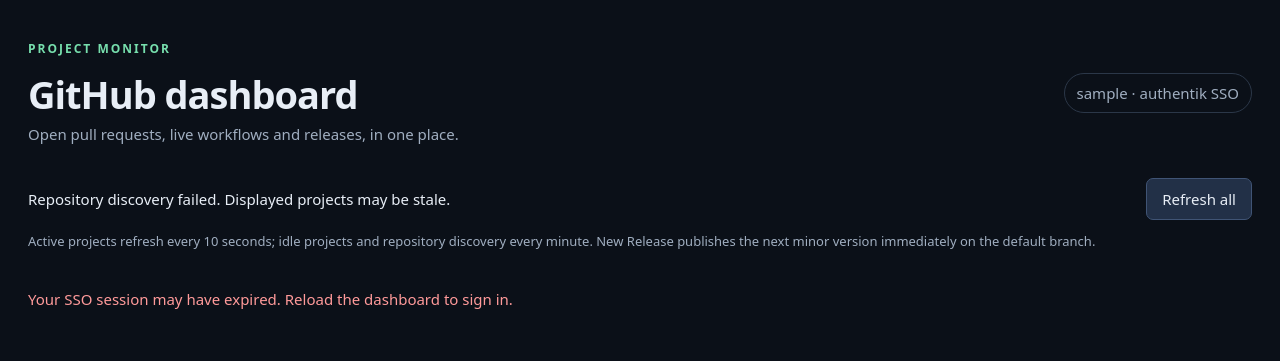
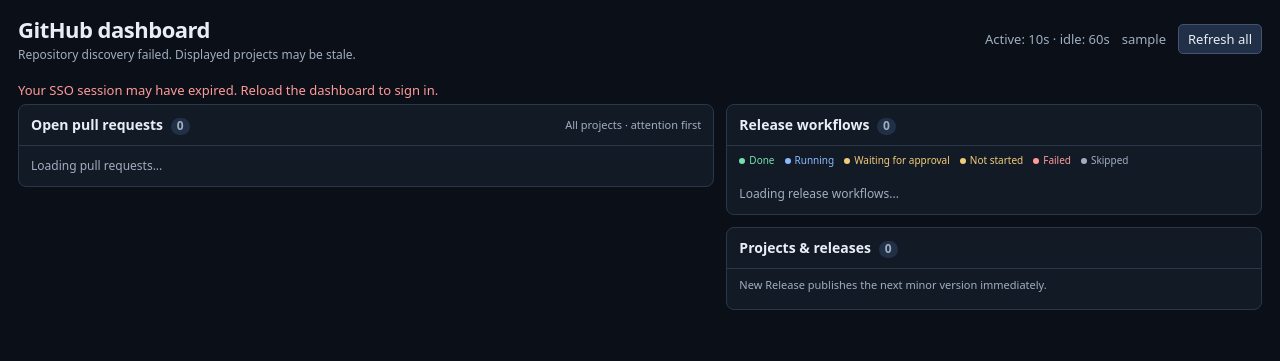
Before and after one commit to nvorkinn/auth-broker, a Python web app: template broker/templates/github_dashboard.html in a window 1280 px wide. Shown: the top 361 px of the page. Run offline with Jinja, Linux system fonts and the light colour scheme; the template is opened without the code that fills it: most values are stand-ins (such as "Sample title", 1, 10 or a date in 2020).

Commit message:
Consolidate dashboard PRs and compact the project overview
Combine pull requests across repositories with attention-first ordering, show release-only workflow graphs beside the list, and compact per-project release controls. Preserve inline details and stale results across refreshes while keeping all active CI on the fast polling cadence.

Co-authored-by: Copilot App <223556219+Copilot@users.noreply.github.com>

```diff
--- a/broker/static/github_dashboard.css
+++ b/broker/static/github_dashboard.css
@@ -11,54 +11,83 @@
     --red: #ff9a9a;
 }
 * { box-sizing: border-box; }
-body { margin: 0; background: var(--page); color: var(--text); font: 15px/1.5 system-ui, sans-serif; }
-main { max-width: 1440px; margin: auto; padding: 40px 28px; }
+body { margin: 0; background: var(--page); color: var(--text); font: 13px/1.4 system-ui, sans-serif; }
+main { margin: auto; padding: 14px 18px; }
 h1, h2, h3, p { margin: 0; }
-h1 { font-size: clamp(28px, 4vw, 38px); letter-spacing: -1px; }
-h2 { font-size: 21px; }
-h3 { font-size: 16px; margin: 24px 0 12px; }
+h1 { font-size: 22px; letter-spacing: -.5px; }
+h2 { font-size: 14px; }
 a { color: var(--blue); text-decoration: none; overflow-wrap: anywhere; }
 a:hover { text-decoration: underline; }
-button { color: var(--text); background: #223047; border: 1px solid #405475; border-radius: 7px; padding: 9px 15px; font: inherit; cursor: pointer; }
+button { color: var(--text); background: #223047; border: 1px solid #405475; border-radius: 5px; padding: 5px 9px; font: inherit; cursor: pointer; }
 button:hover { background: #304361; }
 button:disabled { cursor: wait; opacity: .6; }
-button:focus-visible, a:focus-visible, summary:focus-visible { outline: 2px solid var(--blue); outline-offset: 4px; }
-.page-header, .toolbar, .project-header, .row-heading { display: flex; align-items: center; justify-content: space-between; gap: 16px; flex-wrap: wrap; }
-.page-header { margin-bottom: 32px; }
-.eyebrow { color: var(--green); font-size: 12px; letter-spacing: 2px; font-weight: 700; margin-bottom: 8px; }
-.identity, .hint, .muted, .page-header p:not(.eyebrow) { color: var(--muted); }
-.identity { border: 1px solid var(--border); padding: 8px 12px; border-radius: 30px; }
-.hint { font-size: 13px; margin: 12px 0 24px; }
-.project { background: var(--card); border: 1px solid var(--border); border-radius: 12px; padding: 24px; margin-bottom: 22px; }
-.project-description { color: var(--muted); margin-top: 6px; }
-.updated { color: var(--muted); font-size: 12px; margin-top: 12px; }
-.pull, .workflow { border-top: 1px solid var(--border); padding: 16px 0; }
-.row-heading { justify-content: flex-start; gap: 10px; }
-.pull-title { font-weight: 600; }
-.badge { border: 1px solid currentColor; border-radius: 20px; padding: 2px 9px; font-size: 12px; white-space: nowrap; }
+button:focus-visible, a:focus-visible, summary:focus-visible { outline: 2px solid var(--blue); outline-offset: 3px; }
+.page-header, .header-controls, .panel-heading, .project-header, .row-heading { display: flex; align-items: center; justify-content: space-between; gap: 8px 12px; flex-wrap: wrap; }
+.page-header { margin-bottom: 12px; }
+.header-controls { justify-content: flex-end; }
+.identity, .muted, #summary { color: var(--muted); }
+#summary { font-size: 12px; margin-top: 2px; }
+.overview { display: grid; grid-template-columns: minmax(0, 1.3fr) minmax(0, 1fr); gap: 12px; align-items: start; }
+.activity-column { display: grid; gap: 12px; min-width: 0; }
+.panel { min-width: 0; background: var(--card); border: 1px solid var(--border); border-radius: 8px; overflow: hidden; }
+.panel-heading { padding: 10px 12px; border-bottom: 1px solid var(--border); }
+.panel-heading > .muted { font-size: 11px; }
+.count { display: inline-block; color: var(--muted); background: #223047; padding: 0 6px; border-radius: 10px; margin-left: 4px; font-size: 12px; }
+.pull { display: grid; grid-template-columns: minmax(0, 1fr) 116px minmax(0, .9fr); gap: 10px; padding: 10px 12px; border-bottom: 1px solid var(--border); align-items: start; }
+.pull:last-child { border-bottom: 0; }
+.pull-identity, .pull-checks { min-width: 0; }
+.repo-label { display: block; font-size: 11px; color: var(--muted); margin-bottom: 2px; }
+.pull-title { display: block; font-weight: 600; }
+.pull-meta { color: var(--muted); font-size: 11px; margin-top: 3px; overflow-wrap: anywhere; }
+.readiness { display: flex; flex-direction: column; align-items: flex-start; gap: 4px; }
+.row-heading { justify-content: flex-start; gap: 6px; }
+.badge { border: 1px solid currentColor; border-radius: 4px; padding: 1px 5px; font-size: 10px; }
 .done, .success, .neutral { color: var(--green); }
 .running, .in_progress { color: var(--blue); }
 .approve, .waiting, .pending, .queued, .requested, .action_required { color: var(--amber); }
-.failed, .failure, .timed_out, .cancelled, .error, .startup_failure { color: var(--red); }
+.failed, .failure, .timed_out, .cancelled, .error, .startup_failure, .stale { color: var(--red); }
 .skipped { color: var(--muted); }
-.error { padding: 12px 0; }
-.checks { display: flex; gap: 8px 16px; flex-wrap: wrap; list-style: none; margin: 10px 0; padding: 0; font-size: 13px; }
-.checks li { border-left: 3px solid currentColor; padding-left: 8px; }
-.release-result { margin-top: 12px; }
-.graph-scroll { overflow: auto; padding: 16px 0; }
-.graph { position: relative; isolation: isolate; }
+.check-summary { font-size: 11px; margin-bottom: 4px; }
+.checks { display: flex; gap: 3px 8px; flex-wrap: wrap; list-style: none; margin: 0; padding: 0; font-size: 11px; }
+.checks li { border-left: 2px solid currentColor; padding-left: 5px; overflow-wrap: anywhere; }
+.pull-checks details { margin-top: 4px; }
+.pull-checks summary { font-size: 11px; }
+.workflow-grid { display: grid; grid-template-columns: repeat(auto-fit, minmax(min(100%, 350px), 1fr)); }
+.workflow { min-width: 0; padding: 10px 12px; border-top: 1px solid var(--border); }
+.workflow-title { font-weight: 600; }
+.graph-scroll { overflow: hidden; margin: 8px 0 0; }
+.graph { position: relative; isolation: isolate; transform-origin: top left; }
 .graph svg { position: absolute; inset: 0; z-index: -1; }
 .graph path { fill: none; stroke: #68809d; stroke-width: 1.5; }
-.node { position: absolute; width: 210px; min-height: 76px; border: 1px solid currentColor; background: #182332; border-radius: 8px; padding: 10px 12px; }
-.node strong { display: block; color: var(--text); font-size: 13px; overflow: hidden; text-overflow: ellipsis; white-space: nowrap; }
-.node span { font-size: 12px; }
-.legend { display: flex; gap: 16px; flex-wrap: wrap; font-size: 12px; }
-details { margin: 10px 0; }
-summary { cursor: pointer; color: var(--muted); }
-.job { padding: 8px 12px; border-left: 2px solid var(--border); margin: 12px 0; }
-.steps { margin: 8px 0 0; padding-left: 24px; font-size: 13px; }
-@media (max-width: 600px) {
-    main { padding: 24px 14px; }
-    .project { padding: 16px; }
-    .identity { font-size: 12px; }
+.node { position: absolute; width: 144px; height: 52px; border: 1px solid currentColor; background: #182332; border-radius: 5px; padding: 6px 8px; }
+.node strong { display: block; color: var(--text); font-size: 11px; overflow: hidden; text-overflow: ellipsis; white-space: nowrap; }
+.node span { font-size: 10px; }
+.legend { display: flex; gap: 4px 10px; flex-wrap: wrap; font-size: 10px; padding: 7px 12px; }
+.legend span::before { content: ""; display: inline-block; width: 6px; height: 6px; background: currentColor; border-radius: 50%; margin-right: 4px; }
+details { margin-top: 6px; }
+summary { cursor: pointer; color: var(--muted); font-size: 11px; }
+.job { padding: 4px 8px; border-left: 2px solid var(--border); margin: 6px 0; }
+.steps { margin: 4px 0 0; padding-left: 20px; font-size: 11px; }
+.release-hint { color: var(--muted); font-size: 11px; padding: 8px 12px 0; }
+.release-grid { display: grid; grid-template-columns: repeat(auto-fill, minmax(min(100%, 200px), 1fr)); gap: 6px; padding: 8px; }
+.project { border: 1px solid var(--border); border-radius: 5px; padding: 7px 8px; min-width: 0; }
+.project-header { gap: 5px; }
+.project-name { min-width: 0; font-size: 12px; overflow-wrap: anywhere; }
+.project button { font-size: 10px; padding: 3px 6px; }
+.error { padding: 5px 0; overflow-wrap: anywhere; }
+.project .error, .release-result { font-size: 11px; }
+.release-result:empty { display: none; }
+.release-result:not(:empty) { margin-top: 5px; }
+.empty { padding: 12px; color: var(--muted); font-size: 12px; }
+@media (max-width: 1050px) {
+    .overview { grid-template-columns: 1fr; }
+    .activity-column { grid-template-columns: minmax(0, 1.3fr) minmax(0, 1fr); align-items: start; }
 }
+@media (max-width: 650px) {
+    main { padding: 10px; }
+    .activity-column { grid-template-columns: 1fr; }
+    .pull { grid-template-columns: minmax(0, 1fr) 116px; gap: 6px 10px; }
+    .pull-checks { grid-column: 1 / -1; }
+    .header-controls { justify-content: flex-start; }
+    .refresh-hint { display: none; }
+}
--- a/broker/static/github_dashboard.js
+++ b/broker/static/github_dashboard.js
@@ -4,6 +4,9 @@ const projects = new Map();
 const csrf = document.querySelector('meta[name="csrf-token"]').content;
 const summary = document.getElementById("summary");
 const errorBanner = document.getElementById("error");
+const pullsList = document.getElementById("pulls");
+const workflowsList = document.getElementById("workflows");
+const FAILED_CHECKS = new Set(["failure", "timed_out", "cancelled", "error", "startup_failure", "action_required", "stale"]);
 let discovering = false;
 let pausedUntil = 0;
 
@@ -66,29 +69,54 @@ function projectPath(name) {
     return `/github/repositories/${name.split("/").map(encodeURIComponent).join("/")}`;
 }
 
-function renderPull(pr) {
+function checkList(checks) {
+    const list = element("ul", undefined, "checks");
+    for (const check of checks) {
+        const item = element("li", undefined, check.state);
+        item.append(link(`${check.name}: ${stateLabel(check.state)}`, check.url));
+        list.append(item);
+    }
+    return list;
+}
+
+function renderPull(pr, project) {
     const row = element("article", undefined, "pull");
-    const heading = element("div", undefined, "row-heading");
-    heading.append(link(`#${pr.number} ${pr.title}`, pr.url));
-    if (pr.draft) heading.append(badge("Draft"));
-    heading.append(pr.mergeable === false
+    row.dataset.key = `${project.repo.full_name}#${pr.number}`;
+    const identity = element("div", undefined, "pull-identity");
+    const title = link(`#${pr.number} ${pr.title}`, pr.url);
+    title.className = "pull-title";
+    identity.append(element("span", project.repo.full_name, "repo-label"), title,
+        element("p", `${pr.author} · ${pr.head} → ${pr.base}`, "pull-meta"));
+    const readiness = element("div", undefined, "readiness");
+    if (pr.draft) readiness.append(badge("Draft"));
+    readiness.append(pr.mergeable === false
         ? badge("Merge conflicts", "failed")
         : pr.mergeable === true
-            ? badge("No merge conflicts", "done")
-            : badge("Checking merge conflicts", "pending"));
-    if (pr.merge_state === "blocked") heading.append(badge("Merge blocked", "pending"));
-    row.append(heading, element("p", `${pr.author} · ${pr.head} → ${pr.base}`, "muted"));
+            ? badge("No conflicts", "done")
+            : badge("Checking conflicts", "pending"));
+    if (pr.merge_state === "blocked") readiness.append(badge("Merge blocked", "pending"));
+    if (project.errorText) readiness.append(badge("Stale data", "failed"));
     const remaining = pr.checks.filter(check => check.pending);
-    row.append(element("p", remaining.length
-        ? `Remaining checks: ${remaining.map(check => check.name).join(", ")}`
-        : pr.checks.length ? "No checks remaining." : "No checks reported yet.", "hint"));
-    const checks = element("ul", undefined, "checks");
-    for (const check of pr.checks) {
-        const item = element("li", undefined, check.state);
-        item.append(link(`${check.name}: ${stateLabel(check.state)}`, check.url));
-        checks.append(item);
+    const failed = pr.checks.filter(check => FAILED_CHECKS.has(check.state));
+    const completed = pr.checks.filter(check => !check.pending && !FAILED_CHECKS.has(check.state));
+    const checks = element("div", undefined, "pull-checks");
+    const counts = [];
+    if (remaining.length) counts.push(`${remaining.length} remaining`);
+    if (failed.length) counts.push(`${failed.length} failed`);
+    if (counts.length || !pr.checks.length) {
+        checks.append(element("p", counts.join(" · ") || "No checks reported yet.", "check-summary"));
     }
-    row.append(checks);
+    const attention = pr.checks.filter(check => check.pending || FAILED_CHECKS.has(check.state));
+    checks.append(checkList(attention));
+    if (completed.length) {
+        const details = element("details");
+        details.dataset.detailKey = `checks:${row.dataset.key}`;
+        details.append(element("summary", `${completed.length} completed checks`), checkList(completed));
+        checks.append(details);
+    }
+    row.dataset.priority = pr.mergeable === false || failed.length ? "0"
+        : remaining.length || pr.mergeable === null ? "1" : pr.draft ? "3" : "2";
+    row.append(identity, readiness, checks);
     return row;
 }
 
@@ -113,10 +141,12 @@ function renderGraph(nodes) {
         const column = depth(node);
         const row = rows.get(column) || 0;
         rows.set(column, row + 1);
-        positions.set(node.key, { x: column * 270, y: row * 108 });
+        positions.set(node.key, { x: column * 168, y: row * 70 });
     }
-    const width = (Math.max(0, ...depths.values()) + 1) * 270;
-    const height = Math.max(1, ...rows.values()) * 108;
+    const width = Math.max(0, ...depths.values()) * 168 + 144;
+    const height = (Math.max(1, ...rows.values()) - 1) * 70 + 52;
+    graph.dataset.width = String(width);
+    graph.dataset.height = String(height);
     graph.style.width = `${width}px`;
     graph.style.height = `${height}px`;
     const svg = document.createElementNS("http://www.w3.org/2000/svg", "svg");
@@ -129,8 +159,8 @@ function renderGraph(nodes) {
             if (!positions.has(parent)) continue;
             const start = positions.get(parent);
             const path = document.createElementNS(svg.namespaceURI, "path");
-            const x = start.x + 210, y = start.y + 38;
-            path.setAttribute("d", `M${x},${y} C${x + 30},${y} ${pos.x - 30},${pos.y + 38} ${pos.x},${pos.y + 38}`);
+            const x = start.x + 144, y = start.y + 26;
+            path.setAttribute("d", `M${x},${y} C${x + 12},${y} ${pos.x - 12},${pos.y + 26} ${pos.x},${pos.y + 26}`);
             svg.append(path);
         }
         const card = element("div", undefined, `node ${node.state}`);
@@ -146,19 +176,27 @@ function renderGraph(nodes) {
     return scroll;
 }
 
-function renderWorkflow(run) {
+function fitGraphs() {
+    for (const viewport of workflowsList.querySelectorAll(".graph-scroll")) {
+        const graph = viewport.firstElementChild;
+        if (!viewport.clientWidth) continue;
+        const scale = Math.min(1, viewport.clientWidth / Number(graph.dataset.width));
+        graph.style.transform = `scale(${scale})`;
+        viewport.style.height = `${Number(graph.dataset.height) * scale}px`;
+    }
+}
+
+function renderWorkflow(run, project) {
     const section = element("article", undefined, "workflow");
     const heading = element("div", undefined, "row-heading");
-    heading.append(link(`${run.name} #${run.number}`, run.url),
-        badge(stateLabel(run.status), run.status), element("span", run.branch, "muted"));
-    section.append(heading, renderGraph(run.nodes));
-    const legend = element("div", undefined, "legend");
-    for (const state of ["done", "running", "approve", "queued", "failed", "skipped"]) {
-        legend.append(element("span", stateLabel(state), state));
-    }
-    section.append(legend);
+    const title = link(`${run.name} #${run.number}`, run.url);
+    title.className = "workflow-title";
+    heading.append(title, badge(stateLabel(run.status), run.status));
+    if (project.errorText) heading.append(badge("Stale data", "failed"));
+    section.append(element("p", `${project.repo.full_name} · ${run.branch}`, "repo-label"),
+        heading, renderGraph(run.nodes));
     const details = element("details");
-    details.dataset.runId = String(run.id);
+    details.dataset.detailKey = `jobs:${project.repo.full_name}:${run.id}`;
     details.append(element("summary", `All jobs and steps · attempt ${run.attempt}`));
     for (const job of run.jobs) {
         const item = element("div", undefined, "job");
@@ -174,17 +212,41 @@ function renderWorkflow(run) {
     return section;
 }
 
-function renderProject(project, data) {
-    const expanded = new Set([...project.body.querySelectorAll("details[open]")].map(node => node.dataset.runId));
-    project.body.replaceChildren();
-    project.body.append(element("h3", `Open pull requests (${data.pulls.length})`));
-    if (!data.pulls.length) project.body.append(element("p", "No open pull requests.", "muted"));
-    for (const pr of data.pulls) project.body.append(renderPull(pr));
-    project.body.append(element("h3", `Ongoing workflows (${data.workflows.length})`));
-    if (!data.workflows.length) project.body.append(element("p", "No ongoing workflows.", "muted"));
-    for (const run of data.workflows) project.body.append(renderWorkflow(run));
-    for (const details of project.body.querySelectorAll("details")) details.open = expanded.has(details.dataset.runId);
-    project.updated.textContent = `Updated ${new Date().toLocaleTimeString()} · ${data.active ? "10-second" : "60-second"} refresh`;
+function reconcile(container, nodes) {
+    for (const [index, node] of nodes.entries()) {
+        if (container.children[index] !== node) container.insertBefore(node, container.children[index] || null);
+    }
+    while (container.children.length > nodes.length) container.lastElementChild.remove();
+}
+
+function renderOverview() {
+    const all = [...projects.values()];
+    const pulls = all.flatMap(project => project.pullRows).sort((a, b) =>
+        Number(a.dataset.priority) - Number(b.dataset.priority) || a.dataset.key.localeCompare(b.dataset.key, undefined, { numeric: true }));
+    const workflows = all.flatMap(project => project.workflowRows);
+    const unloaded = all.filter(project => !project.data).length;
+    const errors = all.filter(project => project.errorText).length;
+    const emptyLabel = unloaded ? "Waiting for project data..." : errors ? "Refresh failed; results may be incomplete." : null;
+    reconcile(pullsList, pulls.length ? pulls : [element("p", emptyLabel || "No open pull requests.", "empty")]);
+    reconcile(workflowsList, workflows.length ? workflows : [element("p", emptyLabel || "No ongoing release workflows.", "empty")]);
+    document.getElementById("pull-count").textContent = String(pulls.length);
+    document.getElementById("workflow-count").textContent = String(workflows.length);
+    document.getElementById("project-count").textContent = String(all.length);
+    summary.textContent = `${all.length} repositories · ${pulls.length} open PRs · ${workflows.length} ongoing releases`
+        + (unloaded ? ` · ${unloaded} not loaded` : "") + (errors ? ` · ${errors} refresh errors` : "");
+    requestAnimationFrame(fitGraphs);
+}
+
+function renderProject(project) {
+    const oldRows = [...project.pullRows, ...project.workflowRows];
+    const expanded = new Set(oldRows.flatMap(row => [...row.querySelectorAll("details[open]")])
+        .map(node => node.dataset.detailKey));
+    project.pullRows = (project.data?.pulls || []).map(pr => renderPull(pr, project));
+    project.workflowRows = (project.data?.workflows || []).map(run => renderWorkflow(run, project));
+    for (const row of [...project.pullRows, ...project.workflowRows]) {
+        for (const details of row.querySelectorAll("details")) details.open = expanded.has(details.dataset.detailKey);
+    }
+    renderOverview();
 }
 
 async function refreshProject(project) {
@@ -192,16 +254,20 @@ async function refreshProject(project) {
     project.loading = true;
     try {
         const data = await api(projectPath(project.repo.full_name));
-        renderProject(project, data);
+        project.data = data;
+        project.errorText = "";
         project.error.hidden = true;
         project.active = data.active;
+        project.card.title = `${project.repo.description || project.repo.full_name} · Updated ${new Date().toLocaleTimeString()}`;
     } catch (error) {
         project.error.textContent = error.message;
+        project.errorText = error.message;
         project.error.hidden = false;
-        project.updated.textContent = "Refresh failed. Previously shown data may be stale.";
+        project.card.title = "Refresh failed; previously shown data is stale.";
     } finally {
         project.loading = false;
         project.nextRefresh = Math.max(pausedUntil, Date.now() + (project.active ? 10000 : 60000));
+        renderProject(project);
     }
 }
 
@@ -225,7 +291,7 @@ async function publish(project, button) {
 function addProject(repo) {
     const card = element("section", undefined, "project");
     const heading = element("div", undefined, "project-header");
-    const title = element("h2");
+    const title = element("h3", undefined, "project-name");
     title.append(link(repo.full_name, repo.html_url));
     const button = element("button", "New Release");
     button.type = "button";
@@ -236,11 +302,12 @@ function addProject(repo) {
     const error = element("p", undefined, "error");
     error.setAttribute("role", "alert");
     error.hidden = true;
-    const body = element("div", "Loading pull requests and workflows...");
-    const updated = element("p", undefined, "updated");
-    card.append(heading, element("p", repo.description || "", "project-description"), result, error, body, updated);
+    title.title = repo.description || repo.full_name;
+    card.title = `${repo.description || repo.full_name} · Loading...`;
+    card.append(heading, result, error);
     document.getElementById("projects").append(card);
-    const project = { repo, card, body, updated, error, result, active: true, loading: false, nextRefresh: 0 };
+    const project = { repo, card, error, result, data: null, pullRows: [], workflowRows: [],
+        errorText: "", active: true, loading: false, nextRefresh: 0 };
     button.addEventListener("click", () => publish(project, button));
     projects.set(repo.full_name, project);
 }
@@ -258,7 +325,7 @@ async function discover() {
             }
         }
         for (const repo of data.repositories) if (!projects.has(repo.full_name)) addProject(repo);
-        summary.textContent = `${projects.size} owned ${projects.size === 1 ? "repository" : "repositories"}`;
+        renderOverview();
         errorBanner.hidden = true;
     } catch (error) {
         errorBanner.textContent = error.message;
@@ -288,6 +355,7 @@ document.addEventListener("visibilitychange", () => {
         discover().then(tick);
     }
 });
+window.addEventListener("resize", fitGraphs);
 discover().then(tick);
 setInterval(tick, 1000);
 setInterval(discover, 60000);
--- a/broker/templates/github_dashboard.html
+++ b/broker/templates/github_dashboard.html
@@ -12,20 +12,48 @@
     <main>
         <header class="page-header">
             <div>
-                <p class="eyebrow">PROJECT MONITOR</p>
                 <h1>GitHub dashboard</h1>
-                <p>Open pull requests, live workflows and releases, in one place.</p>
+                <p id="summary" role="status">Loading your repositories...</p>
             </div>
-            <span class="identity">{{ username }} &middot; authentik SSO</span>
+            <div class="header-controls">
+                <span class="muted refresh-hint">Active: 10s &middot; idle: 60s</span>
+                <span class="identity">{{ username }}</span>
+                <button id="refresh" type="button">Refresh all</button>
+            </div>
         </header>
-        <div class="toolbar">
-            <p id="summary" role="status">Loading your repositories...</p>
-            <button id="refresh" type="button">Refresh all</button>
+        <p id="error" class="error" role="alert" hidden></p>
+        <div class="overview">
+            <section class="panel pulls-panel" aria-labelledby="pulls-heading">
+                <div class="panel-heading">
+                    <h2 id="pulls-heading">Open pull requests <span id="pull-count" class="count">0</span></h2>
+                    <span class="muted">All projects &middot; attention first</span>
+                </div>
+                <div id="pulls"><p class="empty">Loading pull requests...</p></div>
+            </section>
+            <div class="activity-column">
+                <section class="panel" aria-labelledby="workflows-heading">
+                    <div class="panel-heading">
+                        <h2 id="workflows-heading">Release workflows <span id="workflow-count" class="count">0</span></h2>
+                    </div>
+                    <div class="legend">
+                        <span class="done">Done</span>
+                        <span class="running">Running</span>
+                        <span class="approve">Waiting for approval</span>
+                        <span class="queued">Not started</span>
+                        <span class="failed">Failed</span>
+                        <span class="skipped">Skipped</span>
+                    </div>
+                    <div id="workflows" class="workflow-grid"><p class="empty">Loading release workflows...</p></div>
+                </section>
+                <section class="panel" aria-labelledby="releases-heading">
+                    <div class="panel-heading">
+                        <h2 id="releases-heading">Projects &amp; releases <span id="project-count" class="count">0</span></h2>
+                    </div>
+                    <p class="release-hint">New Release publishes the next minor version immediately.</p>
+                    <div id="projects" class="release-grid"></div>
+                </section>
+            </div>
         </div>
-        <p class="hint">Active projects refresh every 10 seconds; idle projects and repository discovery every minute.
-            New Release publishes the next minor version immediately on the default branch.</p>
-        <p id="error" class="error" role="alert" hidden></p>
-        <div id="projects"></div>
         <noscript><p class="error">JavaScript is required for live project monitoring.</p></noscript>
     </main>
 </body>
```
Also changed, not shown: broker/clients/github.py (+4 -3 lines), tests/browser/github_dashboard.test.cjs (+143 -10 lines), tests/clients/test_github_dashboard.py (+25 -3 lines), README.md.
